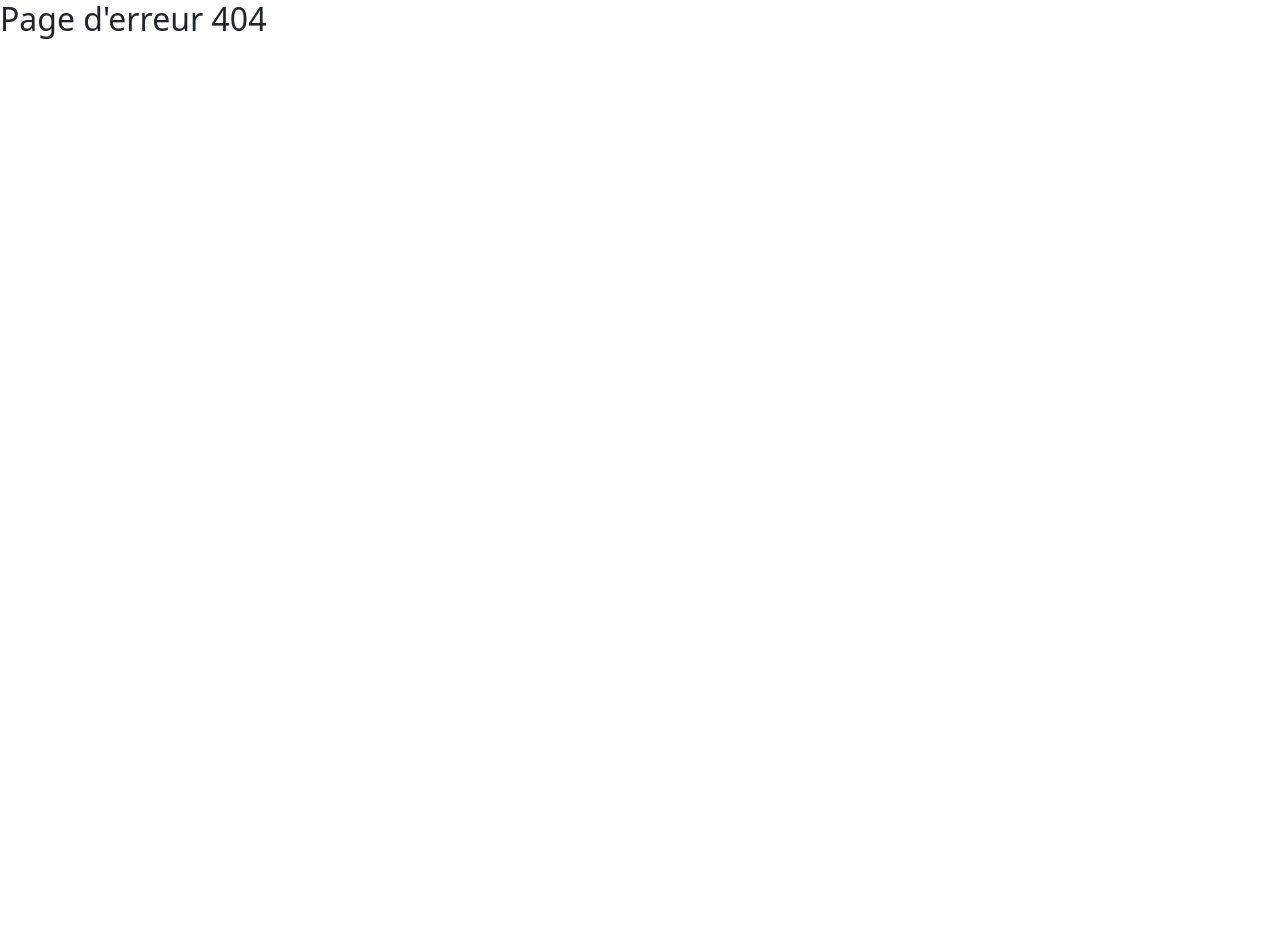
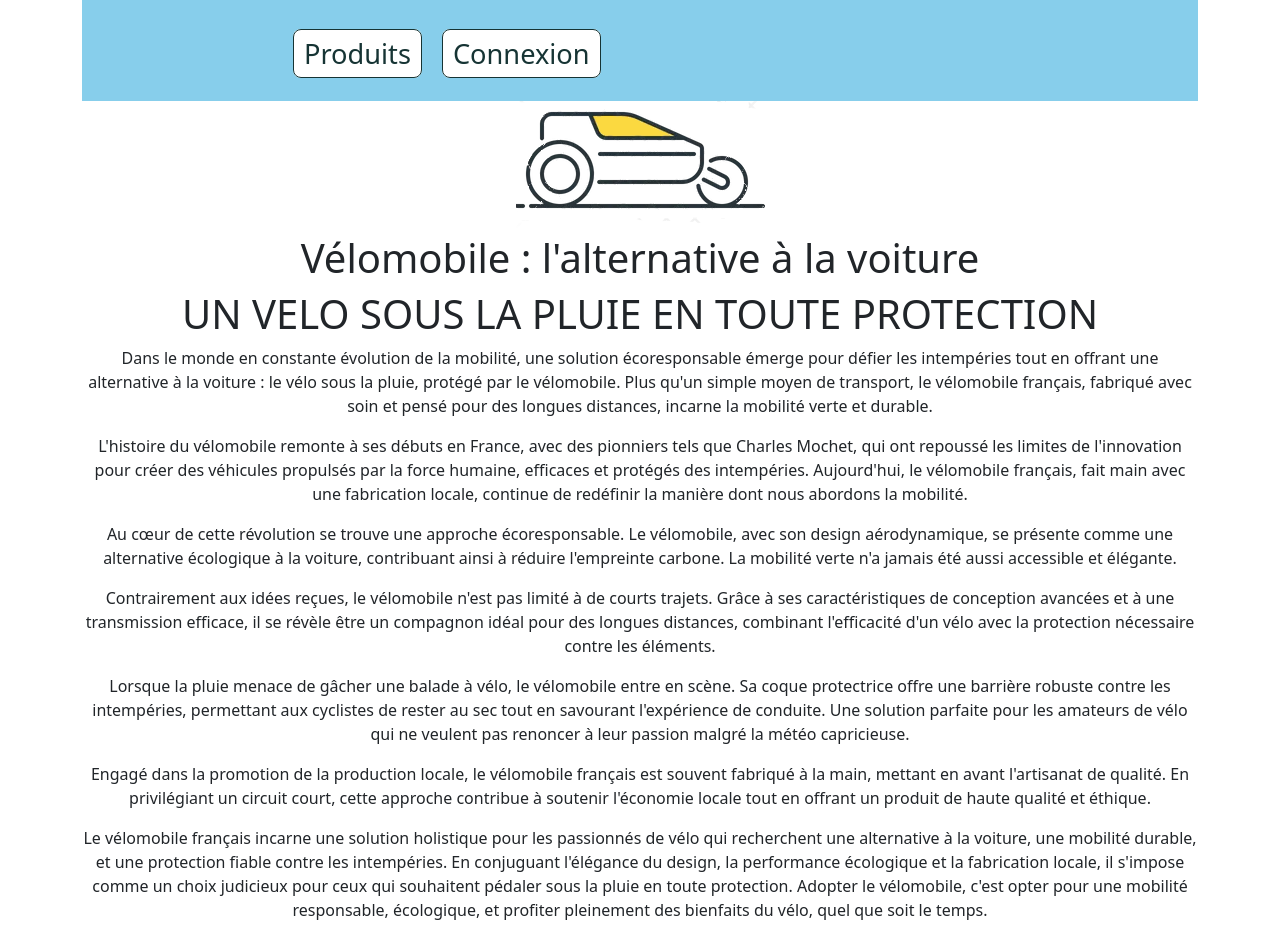
Before and after one commit to alexandra-pereira/velomobile, a React (Create React App) app: page /article_pluie in a window 1280 px wide. Before the commit this address had no page. Shown: the top 936 px of the page. Before the commit the page ends 800 px from the top, so only its background shows below. Built offline with nearby package versions, Linux system fonts and the light colour scheme.

Commit message:
new pages added

```diff
--- /dev/null
+++ b/src/routes/ArticlePluiePage.jsx
@@ -0,0 +1,66 @@
+const ArticlePluiePage = () => {
+  return (
+    <>
+      <h1>UN VELO SOUS LA PLUIE EN TOUTE PROTECTION</h1>
+      <article>
+        <p>
+          Dans le monde en constante évolution de la mobilité, une solution
+          écoresponsable émerge pour défier les intempéries tout en offrant une
+          alternative à la voiture : le vélo sous la pluie, protégé par le
+          vélomobile. Plus qu'un simple moyen de transport, le vélomobile
+          français, fabriqué avec soin et pensé pour des longues distances,
+          incarne la mobilité verte et durable.
+        </p>
+        <p>
+          L'histoire du vélomobile remonte à ses débuts en France, avec des
+          pionniers tels que Charles Mochet, qui ont repoussé les limites de
+          l'innovation pour créer des véhicules propulsés par la force humaine,
+          efficaces et protégés des intempéries. Aujourd'hui, le vélomobile
+          français, fait main avec une fabrication locale, continue de redéfinir
+          la manière dont nous abordons la mobilité.
+        </p>
+        <p>
+          Au cœur de cette révolution se trouve une approche écoresponsable. Le
+          vélomobile, avec son design aérodynamique, se présente comme une
+          alternative écologique à la voiture, contribuant ainsi à réduire
+          l'empreinte carbone. La mobilité verte n'a jamais été aussi accessible
+          et élégante.
+        </p>
+        <p>
+          Contrairement aux idées reçues, le vélomobile n'est pas limité à de
+          courts trajets. Grâce à ses caractéristiques de conception avancées et
+          à une transmission efficace, il se révèle être un compagnon idéal pour
+          des longues distances, combinant l'efficacité d'un vélo avec la
+          protection nécessaire contre les éléments.
+        </p>
+        <p>
+          Lorsque la pluie menace de gâcher une balade à vélo, le vélomobile
+          entre en scène. Sa coque protectrice offre une barrière robuste contre
+          les intempéries, permettant aux cyclistes de rester au sec tout en
+          savourant l'expérience de conduite. Une solution parfaite pour les
+          amateurs de vélo qui ne veulent pas renoncer à leur passion malgré la
+          météo capricieuse.
+        </p>
+        <p>
+          Engagé dans la promotion de la production locale, le vélomobile
+          français est souvent fabriqué à la main, mettant en avant l'artisanat
+          de qualité. En privilégiant un circuit court, cette approche contribue
+          à soutenir l'économie locale tout en offrant un produit de haute
+          qualité et éthique.
+        </p>
+        <p>
+          Le vélomobile français incarne une solution holistique pour les
+          passionnés de vélo qui recherchent une alternative à la voiture, une
+          mobilité durable, et une protection fiable contre les intempéries. En
+          conjuguant l'élégance du design, la performance écologique et la
+          fabrication locale, il s'impose comme un choix judicieux pour ceux qui
+          souhaitent pédaler sous la pluie en toute protection. Adopter le
+          vélomobile, c'est opter pour une mobilité responsable, écologique, et
+          profiter pleinement des bienfaits du vélo, quel que soit le temps.
+        </p>
+      </article>
+    </>
+  );
+};
+
+export default ArticlePluiePage;
--- /dev/null
+++ b/src/routes/AtelierPage.jsx
@@ -0,0 +1,10 @@
+const AtelierPage = () => {
+  return (
+    <>
+      <h1>Atelier</h1>
+      <p>ici notre atelier</p>
+    </>
+  );
+};
+
+export default AtelierPage;
--- /dev/null
+++ b/src/routes/HistoryPage.jsx
@@ -0,0 +1,75 @@
+const HistoryPage = () => {
+  return (
+    <>
+      <h1>Histoire du Vélo Mobile</h1>
+      <article>
+        <p>
+          L'histoire du vélo-mobile, également appelé vélocar, remonte au début
+          du XXe siècle, en particulier en France. Le concept d'un véhicule
+          propulsé par la force humaine et enfermé dans une coque aérodynamique
+          a gagné en popularité comme moyen d'améliorer l'efficacité et de
+          protéger le cycliste des éléments.
+        </p>
+
+        <p>
+          1. **Concepts Précoces (années 1920-1930) :** L'idée d'enfermer un
+          vélo ou un tricycle dans une coque profilée a émergé dans les années
+          1920 et 1930. Divers inventeurs et ingénieurs ont expérimenté avec
+          différents designs pour réduire la résistance à l'air et améliorer la
+          vitesse et le confort du transport propulsé par l'homme.
+        </p>
+
+        <p>
+          2. **Charles Mochet et le Vélocar (années 1930-1940) :** Charles
+          Mochet, ingénieur et inventeur français, a joué un rôle crucial dans
+          le développement du vélocar. Dans les années 1930, il a conçu et
+          construit une série de tricycles fermés qu'il appelait "Vélocar". Les
+          conceptions de Mochet étaient aérodynamiques, avec une structure
+          légère et efficace. L'une de ses créations les plus notables était le
+          "Vélocar CM-131", qui a attiré l'attention pour son approche innovante
+          du transport propulsé par l'homme.
+        </p>
+
+        <p>
+          3. **Ère de l'après-Seconde Guerre mondiale (années 1940-1950) :**
+          Après la Seconde Guerre mondiale, l'intérêt pour les véhicules
+          propulsés par l'homme a continué de croître, et le vélocar a gagné en
+          popularité parmi les amateurs. Les conceptions de Mochet, ainsi que
+          les contributions d'autres inventeurs, ont inspiré le développement de
+          vélo-mobiles de différentes formes.
+        </p>
+
+        <p>
+          4. **Boom des années 1970 et 1980 :** Les années 1970 et 1980 ont
+          connu un regain d'intérêt pour les vélo-mobiles, alimenté par des
+          préoccupations environnementales, des crises énergétiques et un
+          intérêt croissant pour les modes de transport alternatifs. Au cours de
+          cette période, diverses entreprises et personnes ont expérimenté avec
+          des designs de vélo-mobile, incorporant de nouveaux matériaux et
+          technologies pour améliorer les performances.
+        </p>
+
+        <p>
+          5. **Vélo-Mobiles Contemporains (années 2000 à aujourd'hui) :** Ces
+          dernières années, les vélo-mobiles ont continué d'évoluer. Les
+          conceptions modernes intègrent souvent des matériaux légers tels que
+          la fibre de carbone, une aérodynamique avancée et des systèmes
+          d'entraînement efficaces. Bien que moins répandus que les vélos
+          traditionnels, les vélo-mobiles ont une communauté dédiée
+          d'enthousiastes qui apprécient leur efficacité, leur protection contre
+          les intempéries et leur design unique.
+        </p>
+
+        <p>
+          Aujourd'hui, les vélo-mobiles sont toujours utilisés à diverses fins,
+          notamment pour les déplacements, les voyages et les promenades
+          récréatives. Les conceptions continuent d'évoluer avec les avancées
+          dans les matériaux et la technologie, contribuant au développement
+          continu de ces véhicules propulsés par l'homme profilés.
+        </p>
+      </article>
+    </>
+  );
+};
+
+export default HistoryPage;
--- /dev/null
+++ b/src/routes/MagazinePage.jsx
@@ -0,0 +1,5 @@
+const MagazinePage = () => {
+  return <h2>Magazine</h2>;
+};
+
+export default MagazinePage;
--- /dev/null
+++ b/src/routes/ShowroomPage.jsx
@@ -0,0 +1,10 @@
+const ShowroomPage = () => {
+  return (
+    <>
+      <h1>Showroom</h1>
+      <p>Ici nos points d'exposition des prototypes</p>
+    </>
+  );
+};
+
+export default ShowroomPage;
```
Also changed, not shown: src/index.js (+37 -15 lines).
